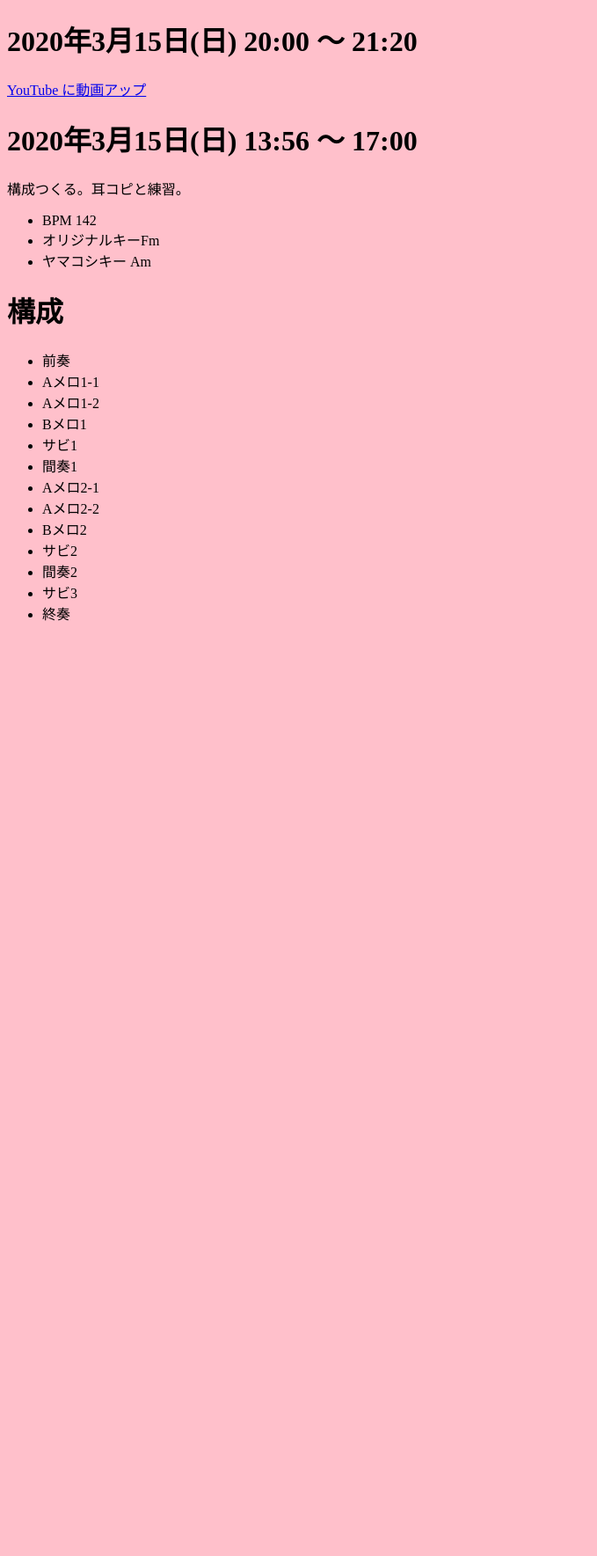
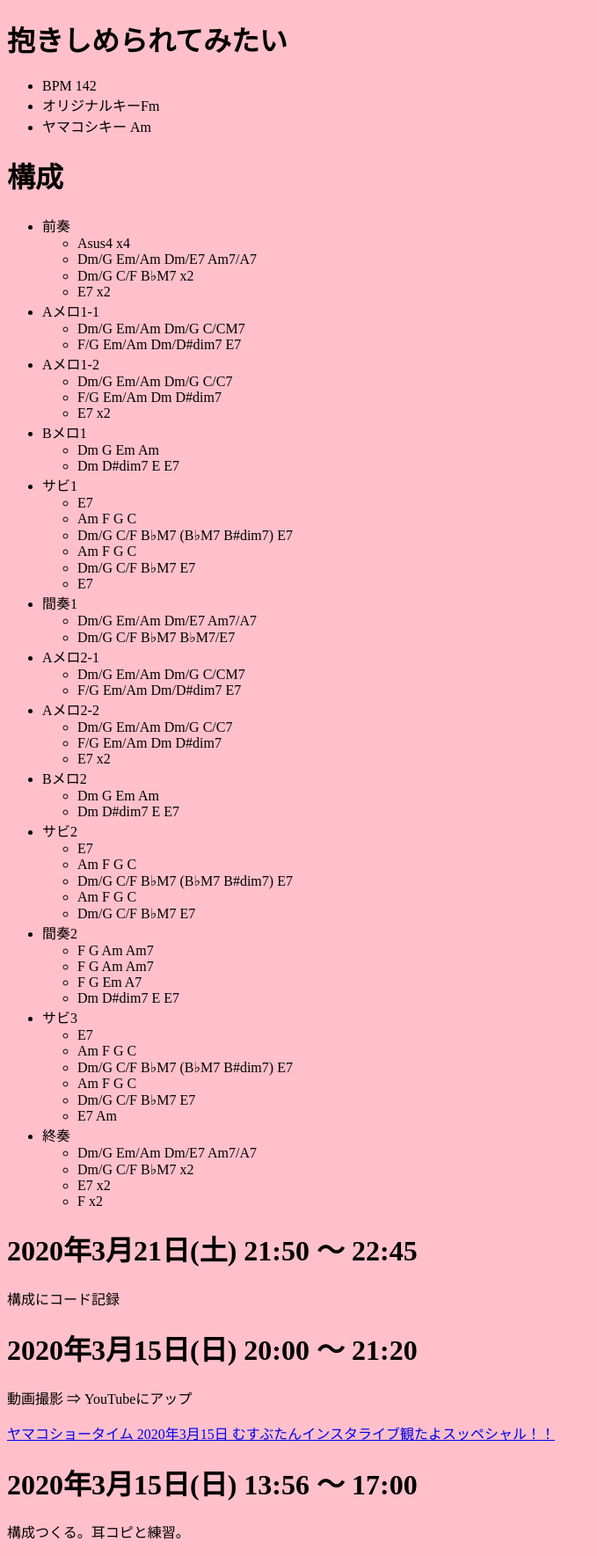
Before and after one commit to takaoyamakoshi/momochi, a Jekyll site: the page built from showtime/number/dakishimerarete_mitai.md, in a window 1280 px wide. Shown: the whole page at 88% size, without its empty margins (0-679 px from the left). Built offline with Jekyll 4.4.1, drawn with Linux system fonts in a browser that asks for light colours; our own code applies the rules of GitHub Pages for plain Markdown files; before the commit the page ends 900 px from its top, so only the background shows below that.

Commit message:
Update dakishimerarete_mitai.md

```diff
--- a/showtime/number/dakishimerarete_mitai.md
+++ b/showtime/number/dakishimerarete_mitai.md
@@ -1,10 +1,4 @@
-# 2020年3月15日(日) 20:00 ～ 21:20
-
-[YouTube に動画アップ](https://www.youtube.com/watch?v=PtJ_92vNOmg)
-
-# 2020年3月15日(日) 13:56 ～ 17:00
-
-構成つくる。耳コピと練習。
+# 抱きしめられてみたい
 
 - BPM 142
 - オリジナルキーFm
@@ -13,15 +7,74 @@
 # 構成
 
 - 前奏
+  - Asus4 x4
+  - Dm/G Em/Am Dm/E7 Am7/A7
+  - Dm/G C/F B♭M7 x2
+  - E7 x2
 - Aメロ1-1
+  - Dm/G Em/Am Dm/G C/CM7
+  - F/G Em/Am Dm/D#dim7 E7
 - Aメロ1-2
+  - Dm/G Em/Am Dm/G C/C7
+  - F/G Em/Am Dm D#dim7
+  - E7 x2
 - Bメロ1
+  - Dm G Em Am
+  - Dm D#dim7 E E7
 - サビ1
+  - E7
+  - Am F G C
+  - Dm/G C/F B♭M7   (B♭M7 B#dim7) E7
+  - Am F G C
+  - Dm/G C/F B♭M7 E7
+  - E7
 - 間奏1
+  - Dm/G Em/Am Dm/E7 Am7/A7
+  - Dm/G C/F B♭M7 B♭M7/E7
 - Aメロ2-1
+  - Dm/G Em/Am Dm/G C/CM7
+  - F/G Em/Am Dm/D#dim7 E7
 - Aメロ2-2
+  - Dm/G Em/Am Dm/G C/C7
+  - F/G Em/Am Dm D#dim7
+  - E7 x2
 - Bメロ2
+  - Dm G Em Am
+  - Dm D#dim7 E E7
 - サビ2
+  - E7
+  - Am F G C
+  - Dm/G C/F B♭M7   (B♭M7 B#dim7) E7
+  - Am F G C
+  - Dm/G C/F B♭M7 E7
 - 間奏2
+  - F G Am Am7
+  - F G Am Am7
+  - F G Em A7
+  - Dm D#dim7 E E7
 - サビ3
+  - E7
+  - Am F G C
+  - Dm/G C/F B♭M7   (B♭M7 B#dim7) E7
+  - Am F G C
+  - Dm/G C/F B♭M7 E7
+  - E7 Am
 - 終奏
+  - Dm/G Em/Am Dm/E7 Am7/A7
+  - Dm/G C/F B♭M7 x2
+  - E7 x2
+  - F x2
+
+# 2020年3月21日(土) 21:50 ～ 22:45
+
+構成にコード記録
+
+# 2020年3月15日(日) 20:00 ～ 21:20
+
+動画撮影 ⇒ YouTubeにアップ
+
+[ヤマコショータイム 2020年3月15日 むすぶたんインスタライブ観たよスッペシャル！！](https://www.youtube.com/watch?v=PtJ_92vNOmg)
+
+# 2020年3月15日(日) 13:56 ～ 17:00
+
+構成つくる。耳コピと練習。
```
